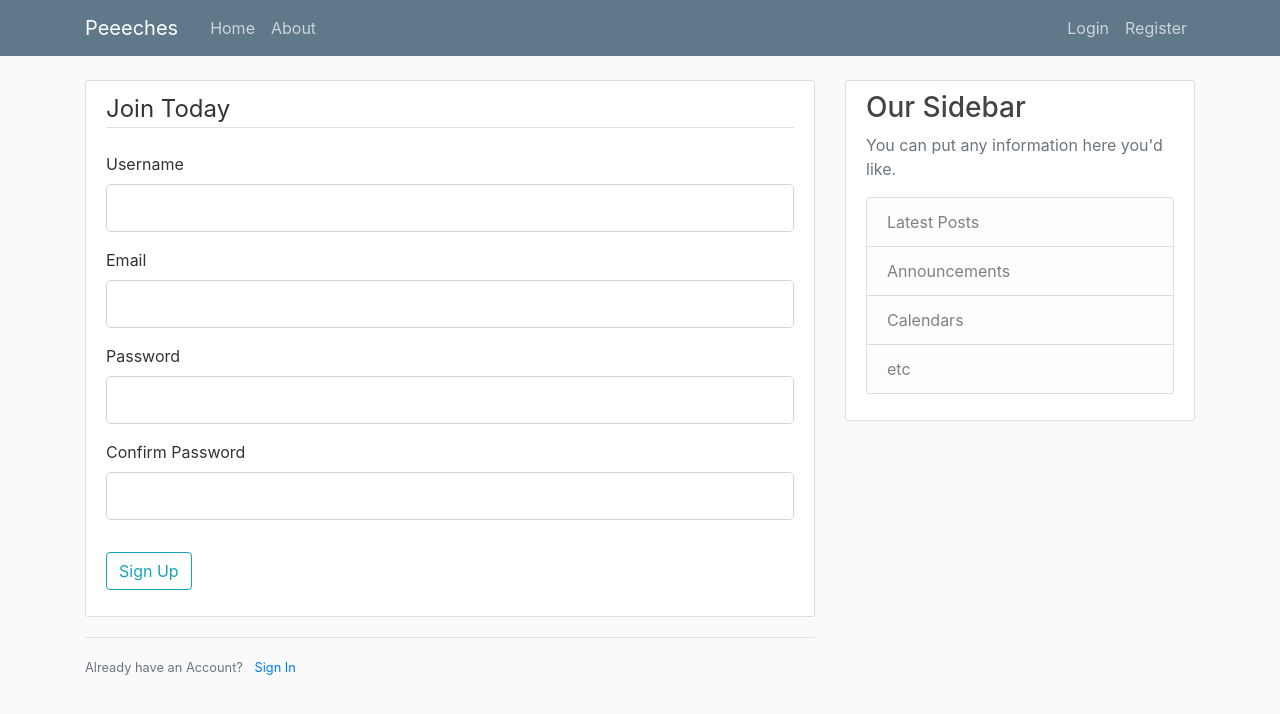
After one commit to BenkiKuu/pythonip3, a Flask app: page /register in a window 1280 px wide. The commit adds this page. Shown: the top 714 px of the page. Run offline with Flask 2, Linux system fonts and the light colour scheme; some libraries are stand-ins or nearby versions.

```diff
--- /dev/null
+++ b/forms.py
@@ -0,0 +1,18 @@
+from flask_wtf import FlaskForm
+from wtforms import StringField, PasswordField, SubmitField, BooleanField
+from wtforms.validators import DataRequired, Length, Email, EqualTo
+
+class RegistrationForm(FlaskForm):
+    username = StringField('Username', validators = [DataRequired(), Length(min=2, max=20)])
+    email = StringField('Email',validators = [DataRequired(), Email()])
+    password = PasswordField('Password', validators = [DataRequired()])
+    confirm_password = PasswordField('Confirm Password', validators = [DataRequired(), EqualTo('password')])
+
+    submit = SubmitField('Sign Up')
+
+
+class LoginForm(FlaskForm):
+    email = StringField('Email',validators = [DataRequired(), Email()])
+    password = PasswordField('Password', validators = [DataRequired()])
+    remember = BooleanField('Remember Me')
+    submit = SubmitField('Login')
--- a/peeeches.py
+++ b/peeeches.py
@@ -1,5 +1,37 @@
-from flask import Flask, render_template, url_for
+from flask import Flask, render_template, url_for, flash, redirect
+from flask_sqlalchemy import SQLAlchemy
+from datetime import datetime
+from forms import RegistrationForm, LoginForm
+
+
 app = Flask(__name__)
+app.config['SECRET_KEY'] = 'fb004d605b70a23de5b6681898e5ca50'
+app.config['SQLALCHEMY_DATABASE_URI'] = 'sqlite:///site.db'
+db = SQLAlchemy(app)
+
+
+class User(db.Model):
+    id = db.Column(db.Integer, primary_key=True)
+    username = db.Column(db.String(20), unique=True, nullable=False)
+    email = db.Column(db.String(250), unique=True, nullable=False)
+    image_file = db.Column(db.String(20), nullable=False, default='default.jpg')
+    password = db.Column(db.String(250), nullable=False)
+    posts = db.relationship('Post', backref='author', lazy=True)
+
+    def __repr__(self):
+        return f"User('{self.username}', '{self.email}', '{self.image_file}')"
+
+
+class Post(db.Model):
+    id = db.Column(db.Integer, primary_key=True)
+    title = db.Column(db.String(250), nullable=False)
+    date_posted = db.Column(db.DateTime(250), nullable=False, default=datetime.utcnow)
+    content= db.Column(db.Text, nullable=False)
+    user_id = db.Column(db.Integer, db.ForeignKey('user.id'), nullable=False)
+
+    def __repr__(self):
+        return f"Post('{self.title}', '{self.date_posted}')"
+
 
 posts = [
     {
@@ -26,5 +58,19 @@ def about():
     return render_template('about.html', title='About')
 
 
+@app.route('/register', methods=['GET','POST'])
+def register():
+    form = RegistrationForm()
+    if form.validate_on_submit():
+        flash(f'Account created for {form.username.data}!','success')
+        return redirect(url_for('home'))
+    return render_template('register.html', title='Register', form=form)
+
+
+@app.route('/login', methods=['GET','POST'])
+def login():
+    form = LoginForm()
+    return render_template('login.html', title='Login', form=form)
+
 if __name__ == '__main__':
     app.run(debug=True)
--- a/templates/base.html
+++ b/templates/base.html
@@ -27,13 +27,13 @@
       </button>
         <div class="collapse navbar-collapse" id="navbarToggle">
           <div class="navbar-nav mr-auto">
-            <a class="nav-item nav-link" href="/">Home</a>
-            <a class="nav-item nav-link" href="/about">About</a>
+            <a class="nav-item nav-link" href="{{ url_for('home') }}">Home</a>
+            <a class="nav-item nav-link" href="{{ url_for('about') }}">About</a>
           </div>
           <!-- Navbar Right Side -->
           <div class="navbar-nav">
-            <a class="nav-item nav-link" href="/login">Login</a>
-            <a class="nav-item nav-link" href="/register">Register</a>
+            <a class="nav-item nav-link" href="{{ url_for('login') }}">Login</a>
+            <a class="nav-item nav-link" href="{{ url_for('register') }}">Register</a>
           </div>
         </div>
       </div>
@@ -43,6 +43,15 @@
   <main role="main" class="container">
     <div class="row">
       <div class="col-md-8">
+        {% with messeges = get_flashed_messages(with_categories=true)%}
+          {% if messeges %}
+            {% for category, messege in messeges %}
+              <div class="alert alert-{{'category'}}">
+                {{ message }}
+              </div>
+            {% endfor %}
+          {% endif %}
+        {% endwith %}
         {% block content %}{% endblock %}
       </div>
       <div class="col-md-4">
--- /dev/null
+++ b/templates/register.html
@@ -0,0 +1,93 @@
+{% extends 'base.html' %}
+
+
+{% block content %}
+  <div class="content-section">
+    <form action="" method="post">
+      {{ form.hidden_tag() }}
+      <fieldset class='form-group'>
+        <legend class='border-bottom mb-4'>Join Today</legend>
+        <div class="form-group">
+          {{form.username.label(class='form-control-label') }}
+          {% if form.username.errors %}
+            {{ form.username(class="form-control form-control-lg is invalid") }}
+            <div class="invalid-feedback">
+              {% for error in form.username.errors %}
+                <span>{{ error }}</span>
+              {% endfor %}
+
+            </div>
+          {% else %}
+            {{form.username(class='form-control form-control-lg') }}
+
+          {% endif %}
+
+
+        </div>
+        <div class="form-group">
+          {{form.email.label(class='form-control-label') }}
+          {% if form.email.errors %}
+            {{ form.email(class="form-control form-control-lg is invalid") }}
+            <div class="invalid-feedback">
+              {% for error in form.email.errors %}
+                <span>{{ error }}</span>
+              {% endfor %}
+
+            </div>
+          {% else %}
+            {{form.email(class='form-control form-control-lg') }}
+
+          {% endif %}
+
+        </div>
+        <div class="form-group">
+          {{form.password.label(class='form-control-label') }}
+          {% if form.password.errors %}
+            {{ form.password(class="form-control form-control-lg is invalid") }}
+            <div class="invalid-feedback">
+              {% for error in form.password.errors %}
+                <span>{{ error }}</span>
+              {% endfor %}
+
+            </div>
+          {% else %}
+            {{form.password(class='form-control form-control-lg') }}
+
+          {% endif %}
+
+
+        </div>
+        <div class="form-group">
+          {{form.confirm_password.label(class='form-control-label') }}
+          {% if form.confirm_password.errors %}
+            {{ form.confirm_password(class="form-control form-control-lg is invalid") }}
+            <div class="invalid-feedback">
+              {% for error in form.confirm_password.errors %}
+                <span>{{ error }}</span>
+              {% endfor %}
+
+            </div>
+          {% else %}
+            {{form.confirm_password(class='form-control form-control-lg') }}
+
+          {% endif %}
+
+
+        </div>
+      </fieldset>
+      <div class="form-group">
+        {{ form.submit(class='btn btn-outline-info')}}
+
+      </div>
+
+    </form>
+
+  </div>
+  <div class="border-top pt-3">
+    <small class="text-muted">
+      Already have an Account? <a class="ml-2" href="{{url_for('login') }}">Sign In</a>
+
+    </small>
+
+  </div>
+{% endblock content %}
```
Also changed, not shown: templates/login.html (added, +68 -0 lines), site.db (added).
